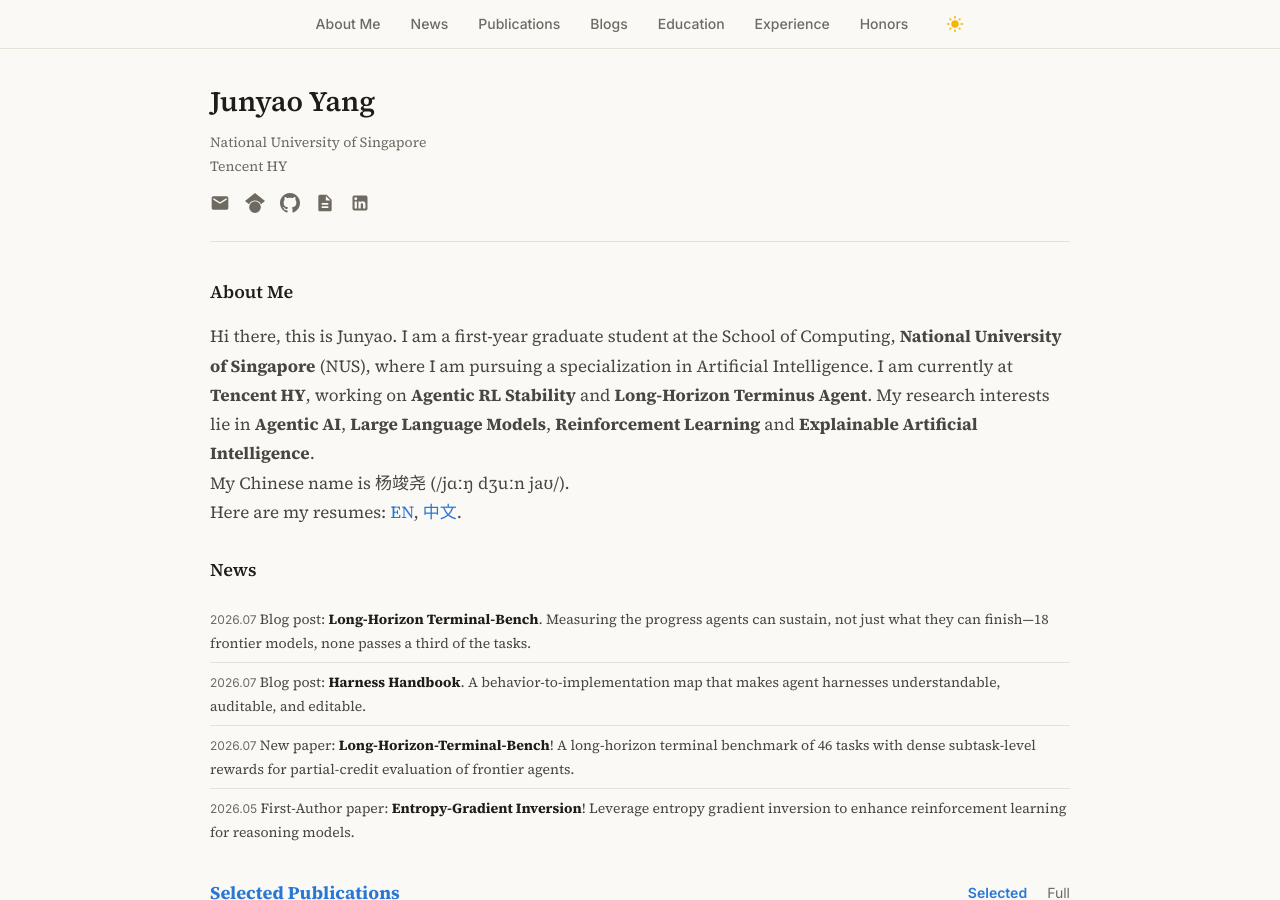
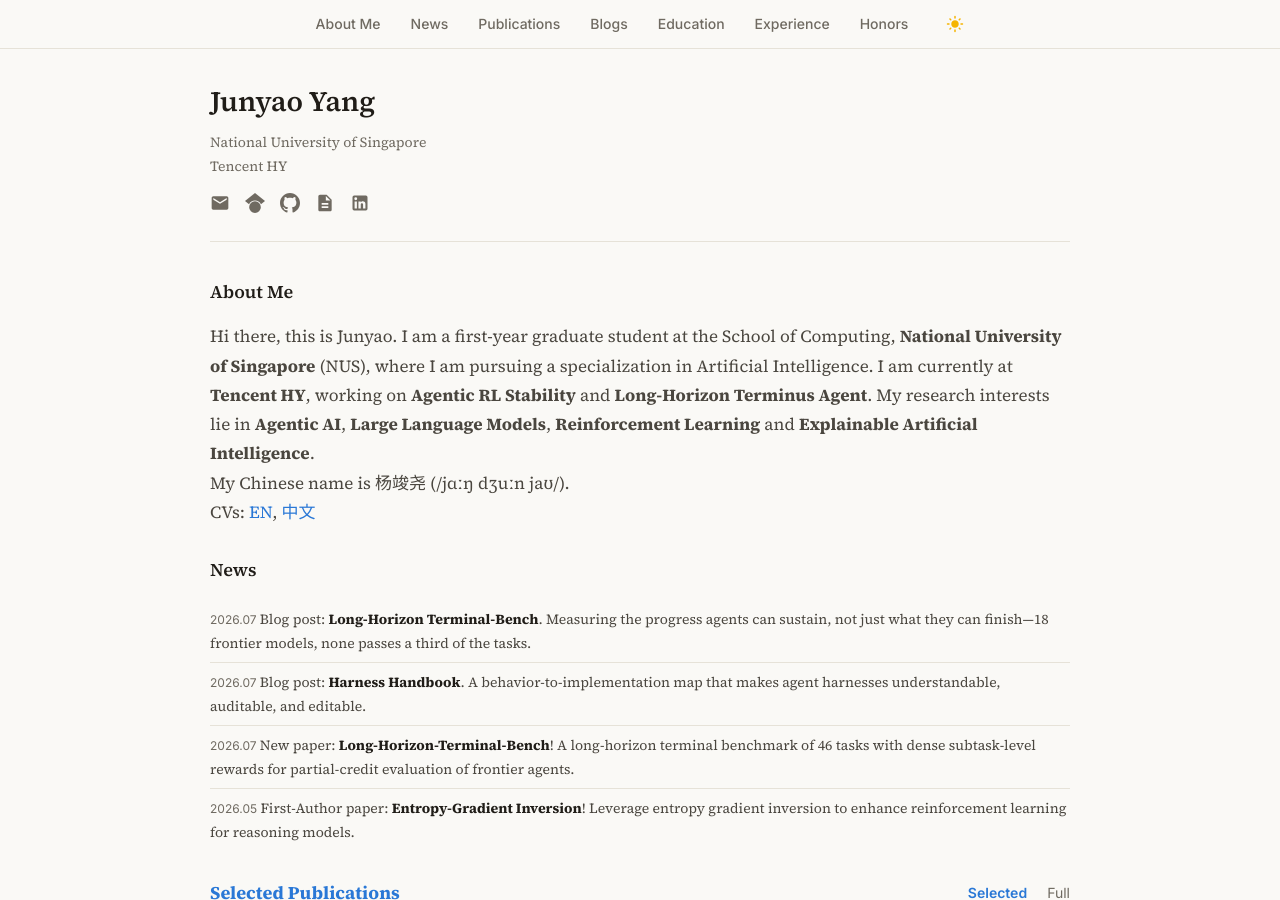
Before and after one commit to jyyang26/jyyang26.github.io, a Jekyll site: the page built from _pages/about.md, in a window 1280 px wide and 900 px high. Built offline with Jekyll 4.4.1, drawn with Linux system fonts in a browser that asks for light colours; comment, search, counter and statistics services are not loaded.

Commit message:
Update about.md

```diff
--- a/_pages/about.md
+++ b/_pages/about.md
@@ -395,7 +395,7 @@ redirect_from:
         <br>
         My Chinese name is 杨竣尧 (/jɑːŋ dʒuːn jaʊ/).
         <br>
-        Here are my resumes: <a href="https://drive.google.com/file/d/1wTeBg7zFGLGaUFitWrxp_FEvvMH-8nw9/view?usp=drive_link" class="resume-link">EN</a>, <a href="https://drive.google.com/file/d/1C2bD366Qj5I_hCi5HpAY-v_Ra-Lp110_/view?usp=drive_link" class="resume-link">中文</a>.
+        CVs: <a href="https://drive.google.com/file/d/1wTeBg7zFGLGaUFitWrxp_FEvvMH-8nw9/view?usp=drive_link" class="resume-link">EN</a>,&nbsp;<a href="https://drive.google.com/file/d/1C2bD366Qj5I_hCi5HpAY-v_Ra-Lp110_/view?usp=drive_link" class="resume-link">中文</a>
         <!-- <br><br>
         My research story revolves around <strong>the Underlying Principles and Understanding of Artificial Intelligence</strong>, which connects to related areas such as <strong>Reinforcement Learning</strong> [<strong><a href="https://arxiv.org/abs/2605.17770">CorR-PO</a></strong>], <strong>Reasoning</strong> [<strong><a href="https://arxiv.org/abs/2508.03140">AAAI 2026</a></strong>, <strong><a href="https://arxiv.org/abs/2601.18491">ACL 2026 Main</a></strong>], <strong>Trustworthy LLM</strong> [<strong><a href="https://arxiv.org/abs/2406.01394">ACL 2025 Main</a></strong>, <strong><a href="https://arxiv.org/abs/2502.18517">EMNLP 2025 Main</a></strong>] and <strong>Agent</strong> [<strong><a href="https://arxiv.org/abs/2601.15075">Agentic Attribution</a></strong>, <strong><a href="https://arxiv.org/abs/2601.15075">AgentDoG</a></strong>], and <strong>Model Malicious Attacks</strong> [<strong><a href="https://arxiv.org/abs/2406.01394">ACL 2025 Main</a></strong>]. -->
       </div>
```
